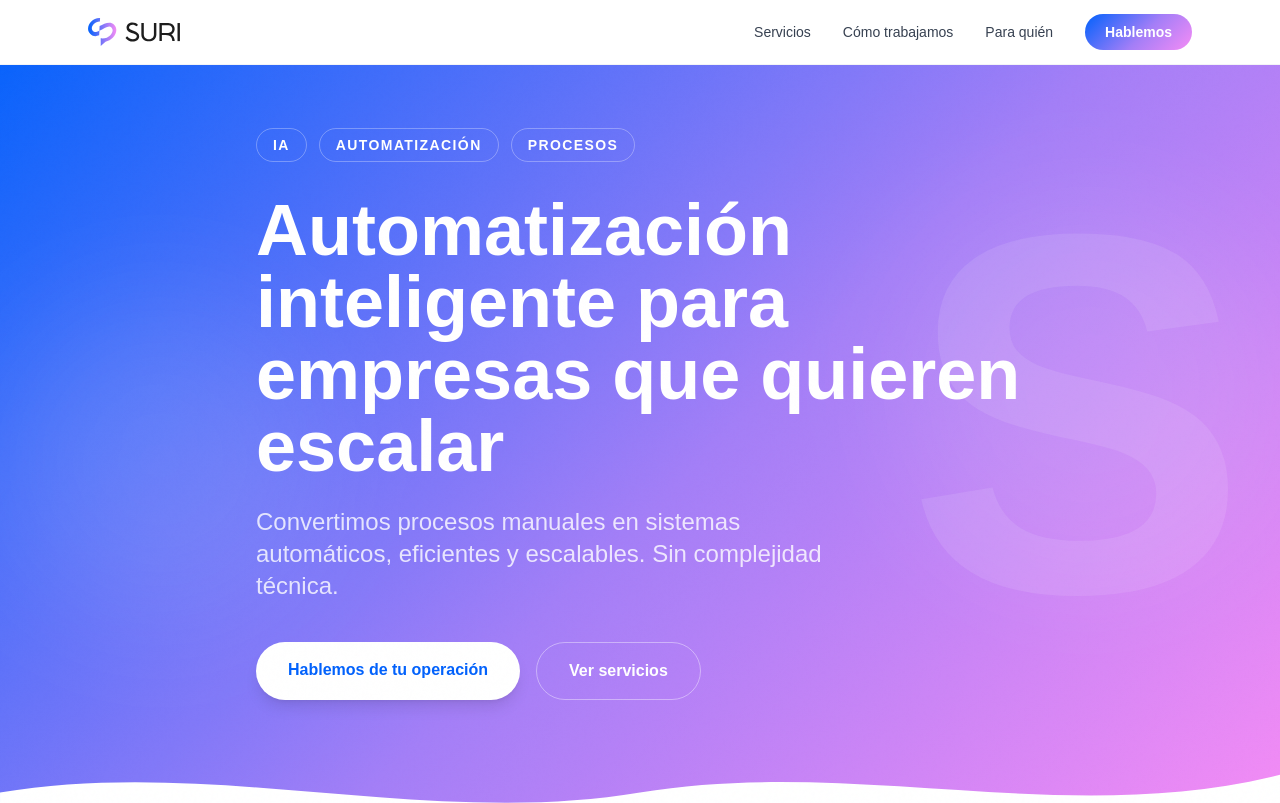
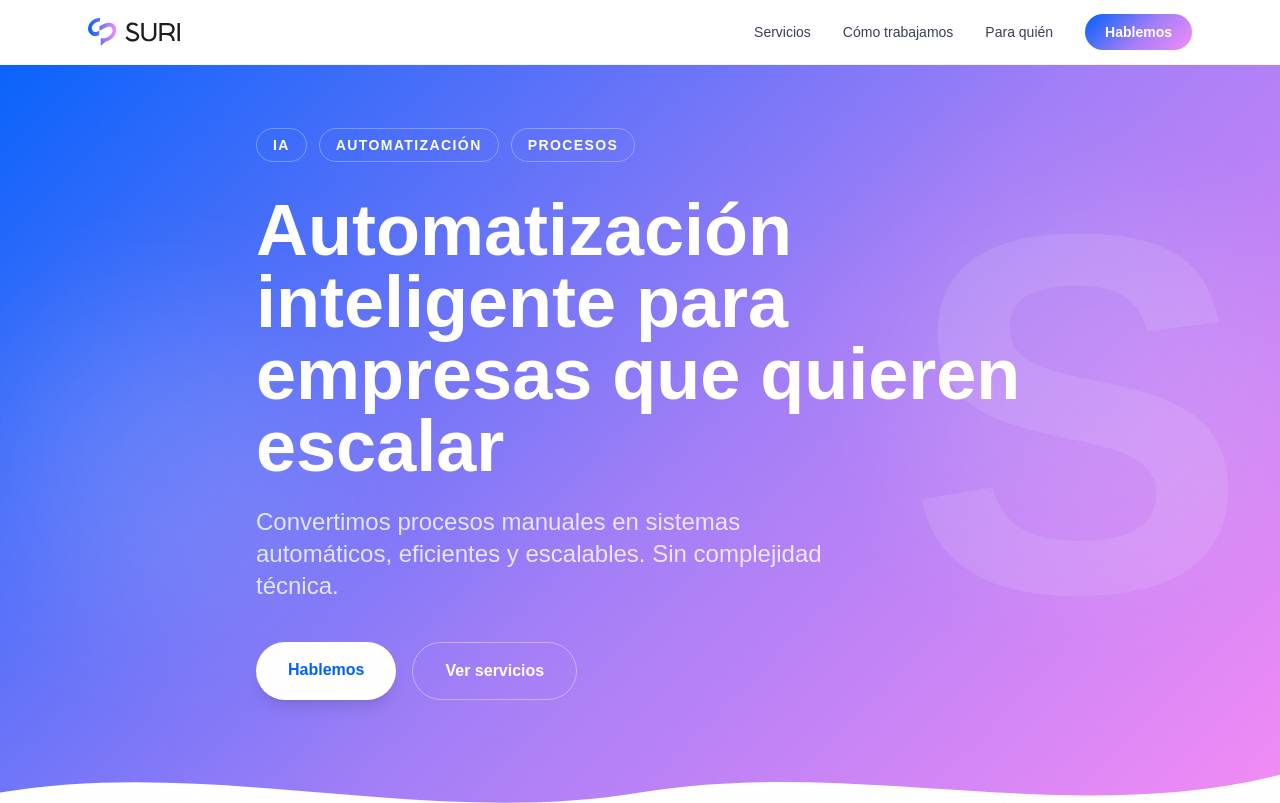
Before and after one commit to pablomolteni/suri_landing, a React (Vite) app: page / in a window 1280 px wide. Shown: the top 803 px of the page. Built offline with nearby package versions, Linux system fonts and the light colour scheme; a web font is replaced by a local one.

Commit message:
update hero button, scheduling url and contact email

```diff
--- a/src/App.jsx
+++ b/src/App.jsx
@@ -128,7 +128,7 @@ function Hero() {
               href="#contacto"
               className="px-8 py-4 rounded-full bg-white text-[#0061FC] font-bold text-base hover:scale-105 transition-transform duration-200 shadow-lg"
             >
-              Hablemos de tu operación
+              Hablemos
             </a>
             <a
               href="#servicios"
@@ -509,10 +509,10 @@ function ForWhom() {
 const EMAILJS_SERVICE_ID  = 'YOUR_SERVICE_ID'   // ← reemplazar
 const EMAILJS_TEMPLATE_ID = 'YOUR_TEMPLATE_ID'  // ← reemplazar
 const EMAILJS_PUBLIC_KEY  = 'YOUR_PUBLIC_KEY'   // ← reemplazar
-const TEST_EMAIL          = 'pablomolteni@gmail.com' // testing — cambiar a info@suri.lat en producción
+const TEST_EMAIL = 'pablomolteni+suri@gmail.com'
 
 // URL de la página de agendado (Google Calendar, Calendly, etc.)
-const SCHEDULING_URL = 'https://calendar.google.com/calendar/u/0/r' // ← reemplazar con tu link
+const SCHEDULING_URL = 'https://calendar.app.google/wd3pFyhNQ5cvne6e9'
 
 function Contact() {
   const [form, setForm] = useState({ name: '', email: '', message: '' })
```
